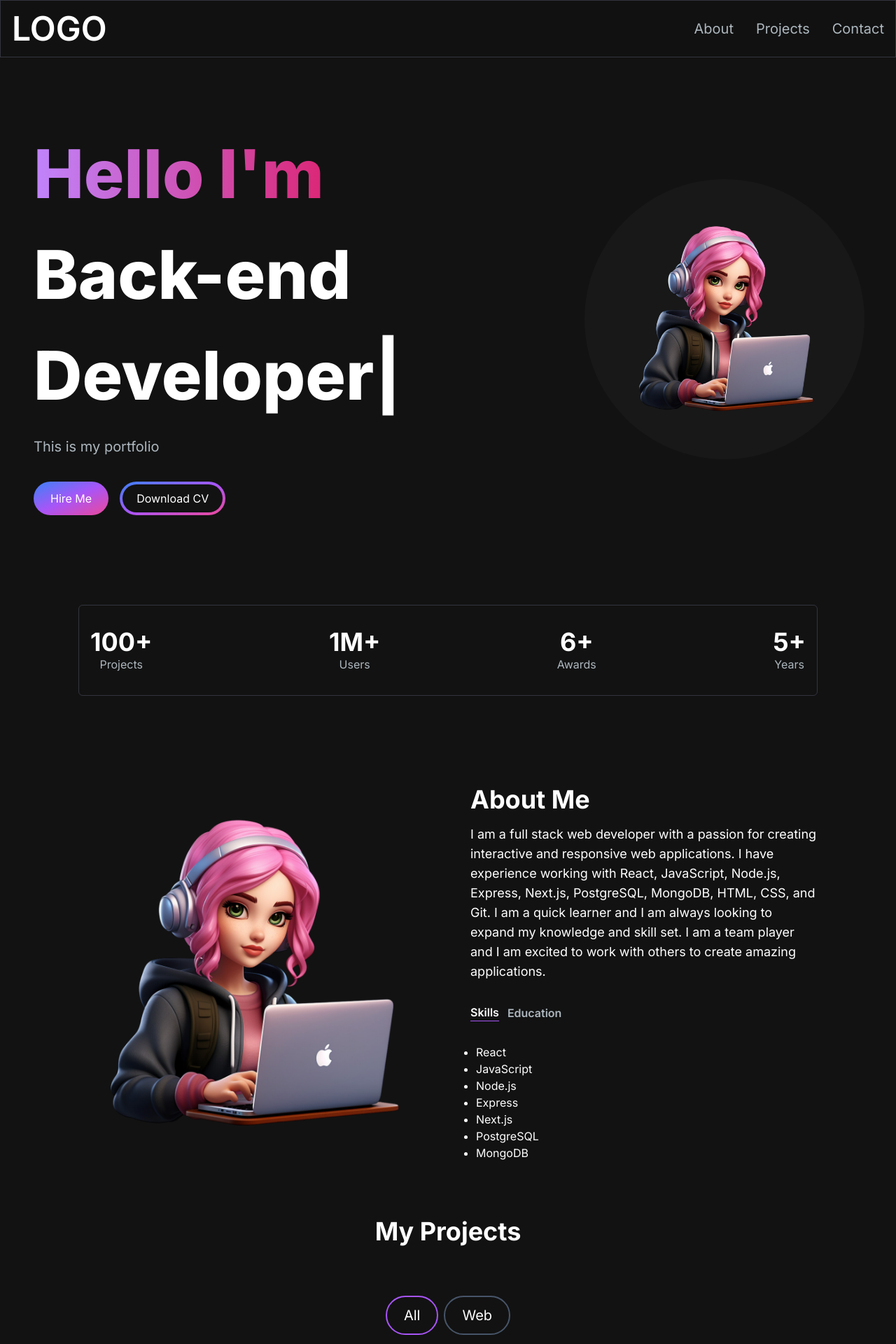
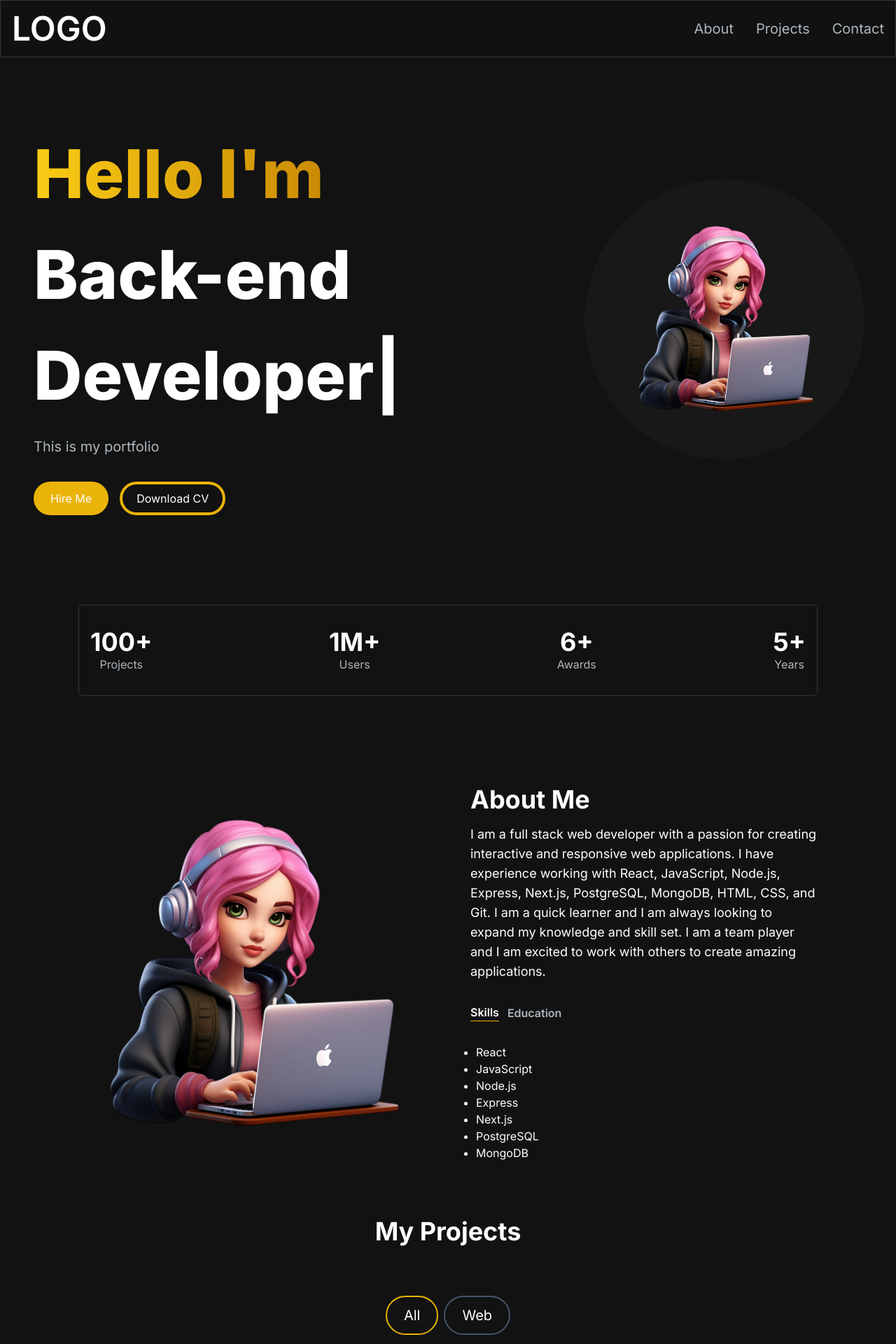
Before and after one commit to yikejason/nextjs-portfolio-website, a Next.js app: page / in a window 1280 px wide. Shown: the top 1920 px of the page at 70% size. Built offline with nearby package versions, Linux system fonts and the light colour scheme.

Commit message:
updated theme

```diff
--- a/package.json
+++ b/package.json
@@ -10,8 +10,10 @@
   },
   "dependencies": {
     "@heroicons/react": "^2.1.1",
+    "framer-motion": "^10.16.16",
     "next": "14.0.4",
     "react": "^18",
+    "react-animated-numbers": "^0.17.1",
     "react-dom": "^18",
     "react-type-animation": "^3.2.0",
     "resend": "^2.0.0"
--- a/src/app/components/HeadSection.jsx
+++ b/src/app/components/HeadSection.jsx
@@ -9,7 +9,7 @@
       <div className="grid grid-cols-1 sm:grid-cols-12">
         <div className="col-span-8 place-self-center text-center sm:text-left just-self-start">
           <h1 className="text-white mb-4 text-4xl sm:text-5xl lg:text-8xl lg:leading-normal font-extrabold">
-            <span className="text-transparent bg-clip-text bg-gradient-to-r from-purple-400 to-pink-600">
+            <span className="text-transparent bg-clip-text bg-gradient-to-r from-primary-400 to-secondary-600">
               {"Hello I'm"}
             </span>
             <br />
@@ -33,10 +33,10 @@
             This is my portfolio
           </p>
           <div>
-            <button className="px-6 py-3 w-full sm:w-fit rounded-full mr-4 bg-gradient-to-br from-blue-500 via-purple-500 to-pink-500 lg:mt-0 bg-white hover:bg-slate-200 text-white">
+            <button className="px-6 py-3 w-full sm:w-fit rounded-full mr-4 bg-gradient-to-br from-primary-500 via-primary-500 to-secondary-500 lg:mt-0 bg-white hover:bg-slate-200 text-white">
               Hire Me
             </button>
-            <button className="px-1 py-1 w-full sm:w-fit rounded-full bg-gradient-to-br from-blue-500 via-purple-500 to-pink-500 bg-transparent hover:bg-slate-800 text-white mt-3">
+            <button className="px-1 py-1 w-full sm:w-fit rounded-full bg-gradient-to-br from-primary-500 via-primary-500 to-secondary-500 bg-transparent hover:bg-slate-800 text-white mt-3">
               <span className="block bg-[#121212] hover:bg-slate-800 rounded-full px-5 py-2">
                 Download CV
               </span>
--- a/src/app/components/ProjectTag.jsx
+++ b/src/app/components/ProjectTag.jsx
@@ -2,7 +2,7 @@
 
 const ProjectTag = ({ name, onClick, isSelected }) => {
   const btnClasses = isSelected
-    ? 'text-white border-purple-500'
+    ? 'text-white border-primary-500'
     : 'text[#ADB7BE] border-slate-600 hover:border-white';
   return (
     <button
--- a/src/app/components/TabBtn.jsx
+++ b/src/app/components/TabBtn.jsx
@@ -1,7 +1,7 @@
 import React from 'react';
 
 const TabBtn = ({ active, selectTab, children }) => {
-  const btnClasses = active ? 'border-b border-purple-500' : 'text-[#ADB7BE]';
+  const btnClasses = active ? 'border-b border-primary-500' : 'text-[#ADB7BE]';
   return (
     <button onClick={selectTab}>
       <p className={`mr-3 font-semibold hover:text-white ${btnClasses}`}>
--- a/tailwind.config.js
+++ b/tailwind.config.js
@@ -1,4 +1,6 @@
 /** @type {import('tailwindcss').Config} */
+const colors = require('tailwindcss/colors');
+console.log(colors);
 module.exports = {
   content: [
     './src/pages/**/*.{js,ts,jsx,tsx,mdx}',
@@ -13,6 +15,11 @@
           'conic-gradient(from 180deg at 50% 50%, var(--tw-gradient-stops))',
       },
     },
+    colors: {
+      ...colors,
+      primary: colors.yellow,
+      secondary: colors.yellow,
+    },
   },
   plugins: [],
-}
+};
```
Also changed, not shown: 1 other file (tests, documents, lock files or other folders).
